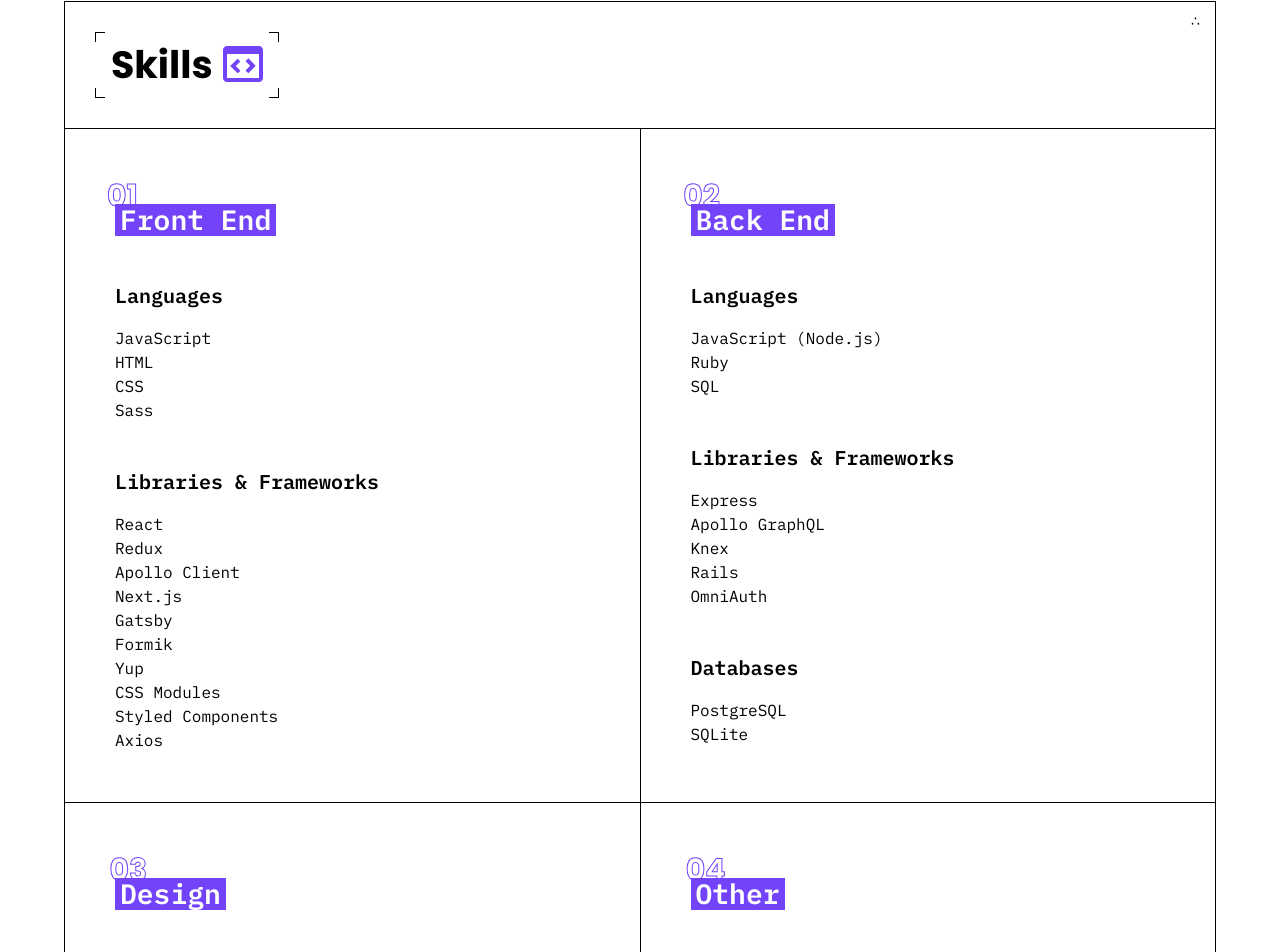
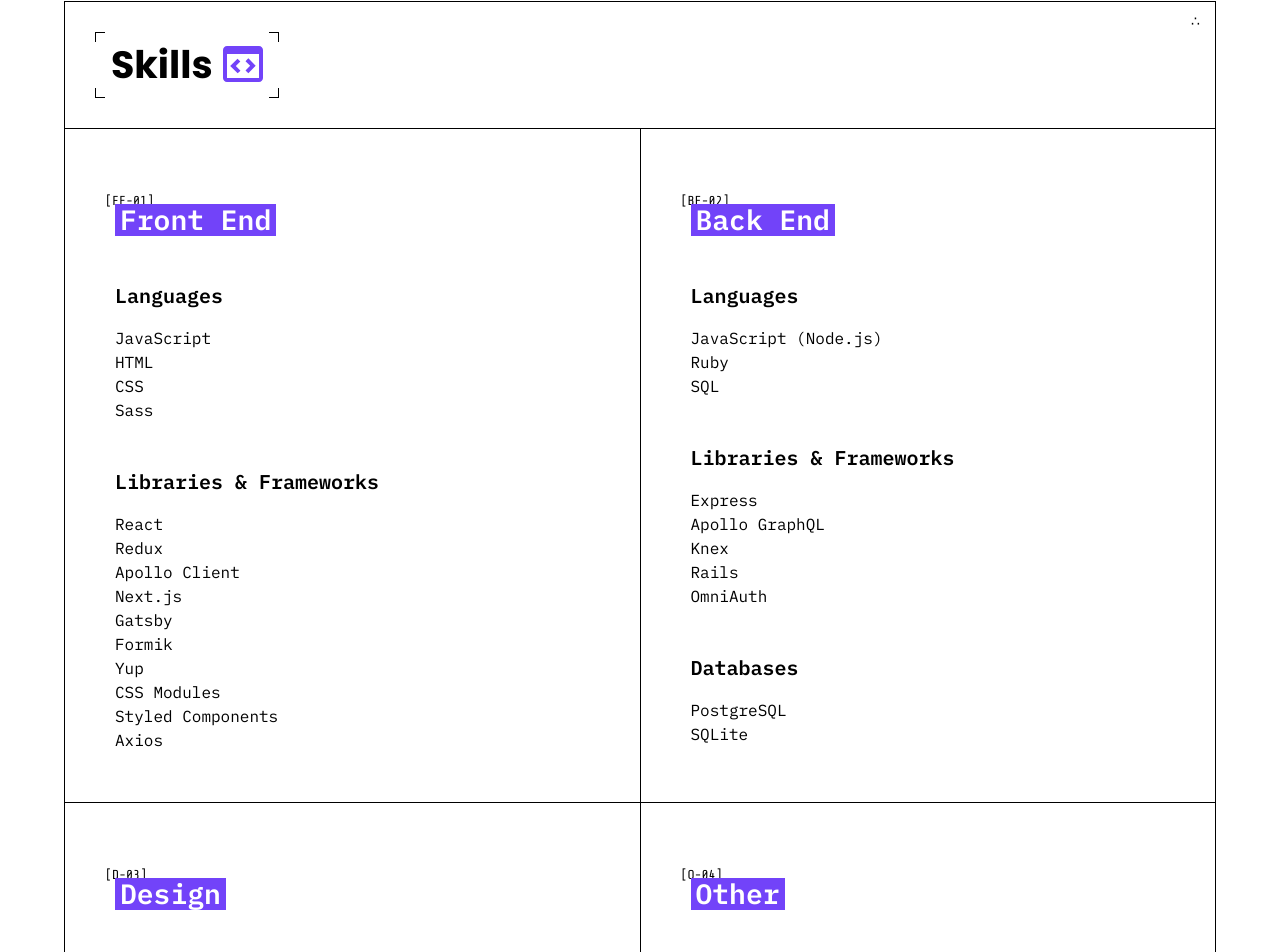
Before and after one commit to iamtraviscole/dev-portfolio, a Next.js app: page /skills in a window 1280 px wide. Shown: the part 128-1080 px from the top of the page. Built offline with nearby package versions, Linux system fonts and the light colour scheme.

Commit message:
change section heading style

```diff
--- a/pages/skills.js
+++ b/pages/skills.js
@@ -16,7 +16,8 @@
         <div className='Skills__skills'>
           <section className='Skills__skills-section'>
               <div className='Skills__skills-section-heading'>
-                <h2><span>01</span>Front End</h2>
+                <div>[FE-01]</div>
+                <h2>Front End</h2>
               </div>
               <h3>Languages</h3>
               <ul>
@@ -41,7 +42,8 @@
           </section>
           <section className='Skills__skills-section'>
               <div className='Skills__skills-section-heading'>
-                <h2><span>02</span>Back End</h2>
+                <div>[BE-02]</div>
+                <h2>Back End</h2>
               </div>
               <h3>Languages</h3>
               <ul>
@@ -65,7 +67,8 @@
           </section>
           <section className='Skills__skills-section'>
               <div className='Skills__skills-section-heading'>
-                <h2><span>03</span>Design</h2>
+                <div>[D-03]</div>
+                <h2>Design</h2>
               </div>
               <h3>Disciplines</h3>
               <ul>
@@ -83,7 +86,8 @@
           </section>
           <section className='Skills__skills-section'>
               <div className='Skills__skills-section-heading'>
-                <h2><span>04</span>Other</h2>
+                <div>[O-04]</div>
+                <h2>Other</h2>
               </div>
               <h3>Version Control</h3>
               <ul>
--- a/styles/pages/Skills.scss
+++ b/styles/pages/Skills.scss
@@ -16,25 +16,23 @@
       padding: 75px 50px 0 50px;
 
       &-heading {
+        position: relative;
         margin-bottom: 50px;
 
+        > div {
+          position: absolute;
+          top: -10px;
+          left: -10px;
+          font-size: 13px;
+          font-family: var(--font-b);
+          z-index: -1000;
+        }
+
         > h2 {
-          position: relative;
           display: inline-block;
           background-color: var(--color-a);
           padding: 2px 5px;
           color: var(--color-heading-b);
-
-          > span {
-            position: absolute;
-            top: -72%;
-            left: -5%;
-            font-size: 30px;
-            color: transparent;
-            -webkit-text-stroke: 1px var(--color-a);
-            font-family: var(--font-heading-a);
-            z-index: -1000;
-          }
         }
       }
 
```
